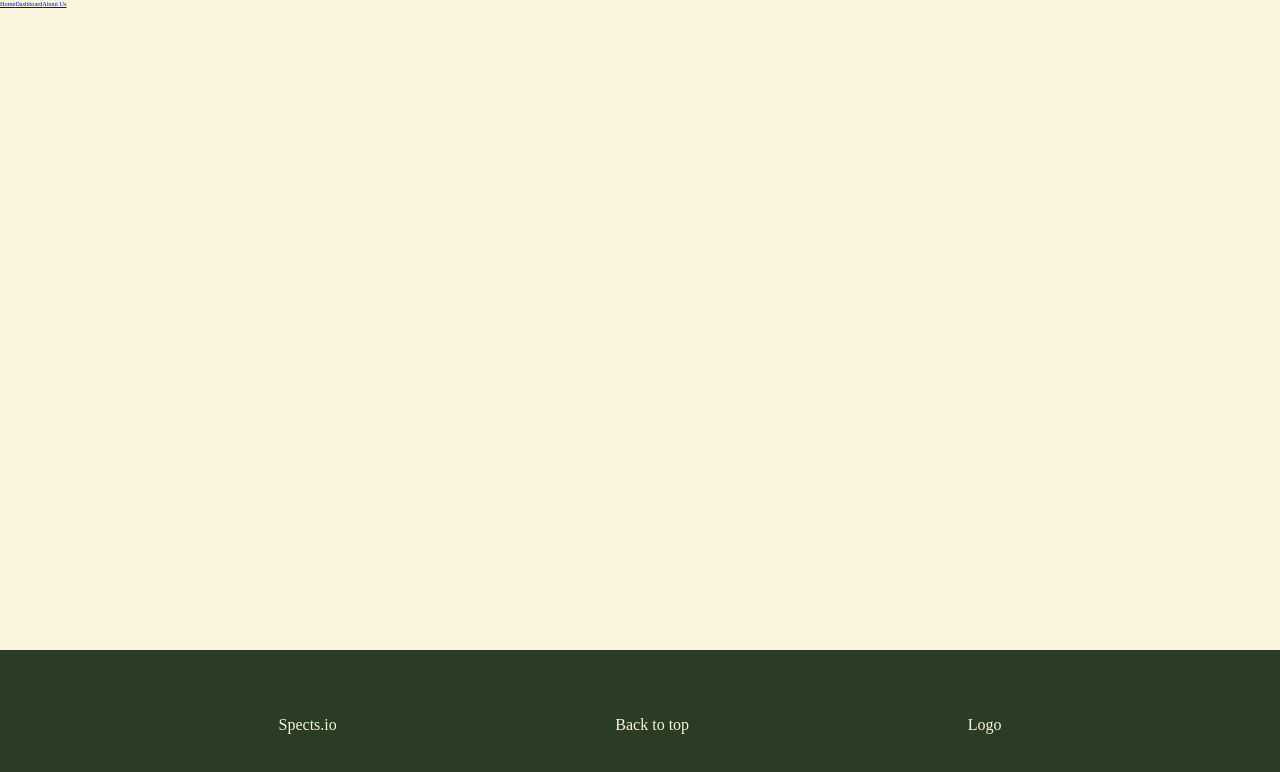
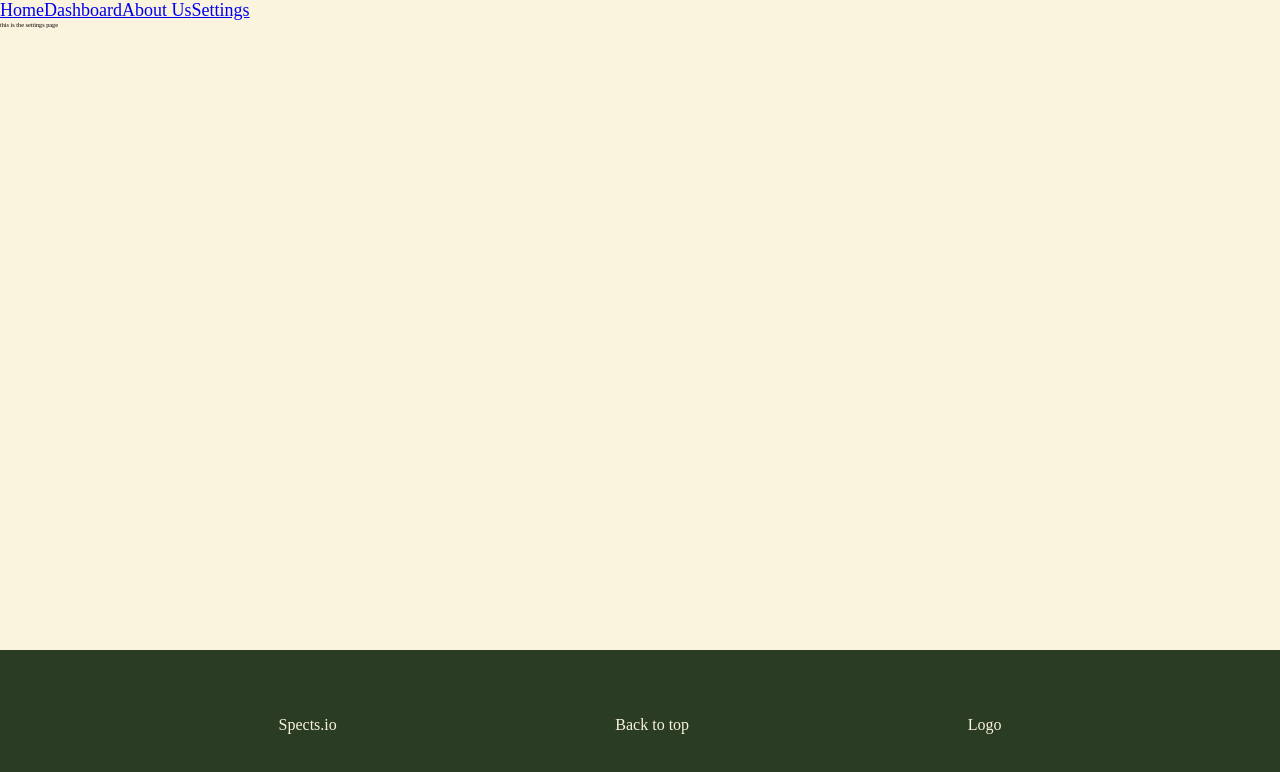
Before and after one commit to martin-stefan/spects, a React (Create React App) app in the folder frontend/: page /settings in a window 1280 px wide. Shown: the top 772 px of the page. Built offline with nearby package versions, Linux system fonts and the light colour scheme.

Commit message:
creating settings page

```diff
--- a/frontend/src/App.js
+++ b/frontend/src/App.js
@@ -4,6 +4,8 @@
 import Landing from './Pages/Landing/Landing';
 import Dashboard from './Pages/Dashboard/Dashboard';
 import About from './Pages/About/About';
+import Settings from './Pages/Settings/Settings';
+
 
 import Nav from './Components/Nav/Nav';
 import Footer from './Components/Footer/Footer';
@@ -23,6 +25,7 @@
         <Route exact path="/" component={ Landing }></Route>
         <Route path="/dash" component={ Dashboard }></Route>
         <Route path="/about" component={ About }></Route>
+        <Route path="/settings" component={ Settings }></Route>
 
 
       </Router>
--- a/frontend/src/Components/Nav/Nav.js
+++ b/frontend/src/Components/Nav/Nav.js
@@ -10,6 +10,8 @@
       <Link to="/">Home</Link>
       <Link to="/dash">Dashboard</Link>
       <Link to="/about">About Us</Link>
+      <Link to="/settings">Settings</Link>
+
     </div>
   );
 }
--- a/frontend/src/Components/Nav/Nav.scss
+++ b/frontend/src/Components/Nav/Nav.scss
@@ -0,0 +1,3 @@
+.nav {
+  font-size: 1.8rem;
+}
--- a/frontend/src/Pages/Settings/Settings.js
+++ b/frontend/src/Pages/Settings/Settings.js
@@ -0,0 +1,11 @@
+import React from 'react';
+
+const Settings = () => {
+  return (
+    <div className="settings">
+      this is the settings page
+    </div>
+  );
+}
+
+export default Settings;
```
